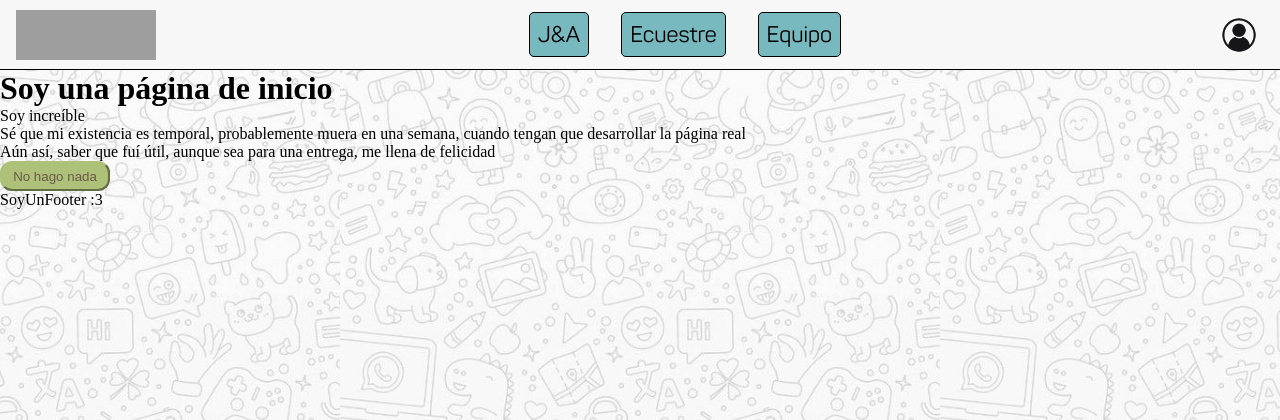
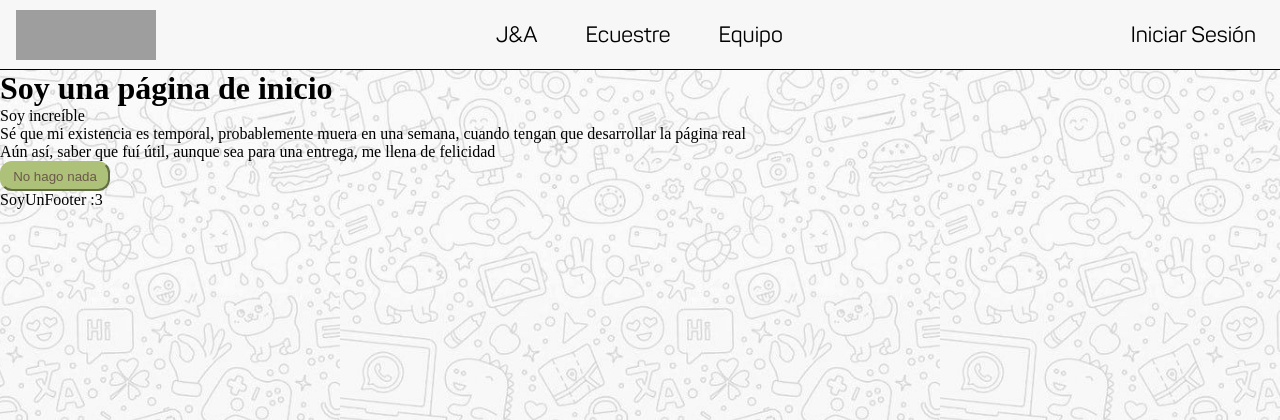
Before and after one commit to joacomaleme/CEDICA, a Flask app: page / in a window 1280 px wide. Shown: the top 420 px of the page. Run offline with Flask 3, Linux system fonts and the light colour scheme; grey boxes are pictures that could not be loaded.

Commit message:
Agrego boton iniciar sesión

```diff
--- a/admin/pyproject.toml
+++ b/admin/pyproject.toml
@@ -11,6 +11,7 @@ python = "^3.12"
 flask = "^3.0.3"
 psycopg2-binary = "^2.9.9"
 flask-sqlalchemy = "^3.1.1"
+flask-session = "^0.8.0"
 
 [tool.poetry.group.dev.dependencies]
 pytest = "^8.3.2"
--- a/admin/src/web/__init__.py
+++ b/admin/src/web/__init__.py
@@ -1,10 +1,14 @@
 from flask import Flask, render_template
+from flask_session import Session
 from src.web.handlers import error
 from src.web.controllers.user_controller import bp as user_bp
 from src.web.controllers.auth import bp as auth_bp
+from src.web.handlers.auth import is_authenticated
 from src.model import database
 from src.model.config import config
 from src.model import seeds
+
+session = Session()
 
 def create_app(env="development", static_folder="../../static"):
 
@@ -12,6 +16,7 @@ def create_app(env="development", static_folder="../../static"):
     app = Flask(__name__, static_folder=static_folder)
     app.config.from_object(config[env])
     database.init_app(app)
+    session.init_app(app)
 
     #ROUTES, BLUEPRINTS, Y HANDLERS
     @app.route("/")
@@ -24,6 +29,9 @@ def create_app(env="development", static_folder="../../static"):
     app.register_error_handler(404, error.error_not_found)
     #---
 
+    # Registro funciones en jinja
+    app.jinja_env.globals.update(is_authenticated=is_authenticated)
+
     #COMANDOS:
     @app.cli.command(name="reset-db")
     def reset_db():
--- /dev/null
+++ b/admin/src/web/handlers/auth.py
@@ -0,0 +1,2 @@
+def is_authenticated(session):
+  return session.get("user") is not None
--- a/admin/src/web/handlers/error.py
+++ b/admin/src/web/handlers/error.py
@@ -10,3 +10,7 @@ class Error:
 def error_not_found(e):
     error = Error(404, "Not Found", "The requested URL was not found on the server.")
     return render_template("error.html", error=error), 404
+
+def error_unauthorized(e):
+    error = Error(401, "Unauthorized", "You are not authorized to acces this page.")
+    return render_template("error.html", error=error), 401
--- a/admin/src/web/templates/layout.html
+++ b/admin/src/web/templates/layout.html
@@ -22,18 +22,26 @@
             <span class="menu-bar menu-bar-bottom"></span>
         </button>
         <ul class="nav-links">
+            <li><a href="{{ url_for('home') }}">Inicio</a></li>
             <li><a href="#">J&#38;A</a></li>
             <li><a href="#">Ecuestre</a></li>
             <li><a href="#">Equipo</a></li>
         </ul>
         <div class="gray-background"></div>
-        <button class="user-logo">
-            <img src="{{ url_for('static', filename='user_logo.png') }}" alt="Logo CEDICA">
-        </button>
+        {% if is_authenticated(session) %}
+            <button class="user-logo">
+                <img src="{{ url_for('static', filename='user_logo.png') }}" alt="Logo CEDICA">
+            </button>
+
+        {% else %}
+            <button class="login-btn">
+                <a href="{{ url_for('auth.login') }}">Iniciar Sesión</a>
+            </button>
+        {% endif %}
         <div class="nav-dropdown display-none">
             <ul>
                 <li><a href="#">Perfil</a></li>
-                <li><a href="#">Cerrar sesión</a></li>
+                <li><a href="{{ url_for('auth.logout') }}">Cerrar sesión</a></li>
             </ul>
         </div>
     </nav>
--- a/admin/static/layout.css
+++ b/admin/static/layout.css
@@ -22,11 +22,12 @@
 }
 
 /* General */
-li a {
+li a,
+.login-btn a {
   color: black;
   font-family: Panton;
   text-decoration: none;
-  font-size: 1.4em;
+  font-size: 22px;
 }
 
 nav {
@@ -48,11 +49,32 @@ nav {
   transition: all 150ms ease;
 }
 
-.nav-links li a {
+.nav-links li a,
+.login-btn {
+  border-radius: 5px;
+  /* border: 1px, black, solid; */
+  border: none;
+  background-color: var(--nav-bg);
+  cursor: pointer;
+  transition: all 150ms ease;
+}
+
+.nav-links li a,
+.login-btn a {
+  display: block;
   padding: 0.5rem;
-  border-radius: 5px;
-  border: 1px, black, solid;
+  height: 100%;
+  width: 100%;
+}
+
+.nav-links li a:hover,
+.login-btn:hover {
   background-color: var(--blue-bg);
+  transition: all 150ms ease;
+}
+
+.nav-links li:first-child {
+  display: none;
 }
 
 .nav-menu {
@@ -128,6 +150,11 @@ nav {
 
 .user-logo:hover {
   background-color: var(--nav-bg);
+}
+
+.logo a {
+  display: block;
+  height: 100%;
 }
 
 .logo img,
@@ -236,7 +263,7 @@ nav {
     left: -10rem;
     z-index: 2;
     flex-direction: column;
-    gap: 0;
+    gap: 0.5rem;
     padding: 0.5rem;
     height: calc(100% - var(--nav-height));
     width: 10rem;
@@ -250,6 +277,10 @@ nav {
     border-radius: 0;
     width: 100%;
     background-color: var(--nav-bg);
+  }
+
+  .nav-links li:first-child {
+    display: initial;
   }
 
   .nav-menu {
@@ -268,10 +299,3 @@ nav {
     display: none;
   }
 }
-
-.nav-links a {
-  padding: 0.5rem;
-  border-radius: 5px;
-  border: 1px, black, solid;
-  background-color: var(--blue-bg);
-}
--- a/admin/static/layout.js
+++ b/admin/static/layout.js
@@ -4,18 +4,20 @@ const navLinksMenu = document.querySelector(".nav-links");
 const userLogo = document.querySelector(".user-logo");
 const navDropdown = document.querySelector(".nav-dropdown");
 
-navMenu.addEventListener("click", () => {
+navMenu.addEventListener("click", (e) => {
   navMenu.classList.toggle("open-menu");
   navLinksMenu.classList.toggle("open");
   e.stopPropagation(); // Previene el evento de click en window
 });
 
+if (userLogo) { // Si el usuario no está logueado userLogo será null
   // Cuando clickeo el botón userLogo se chequea el estado del dropdown
   userLogo.addEventListener("click", (e) => {
     checkNavDropdown();
     hideLinksMenu(); // Lo cierro manual porque los clicks en window no pasan
     e.stopPropagation(); // Previene el evento de click en window
   });
+}
 
 // Cuando se cliquea afuera del botón userLogo, se cierra el dropdown
 window.addEventListener("click", (e) => {
```
Also changed, not shown: 1 other file. Lines whose indentation alone changed are shown as unchanged.
